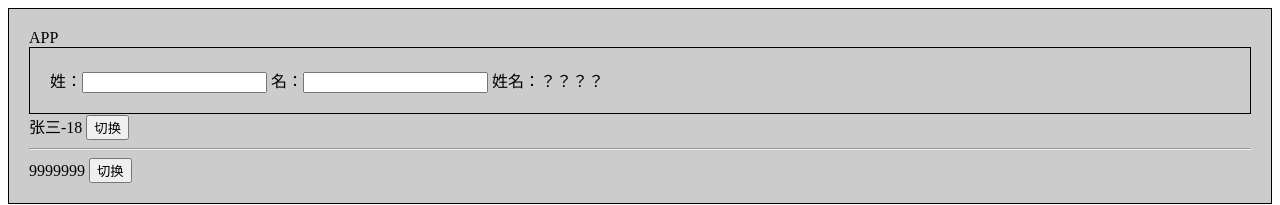
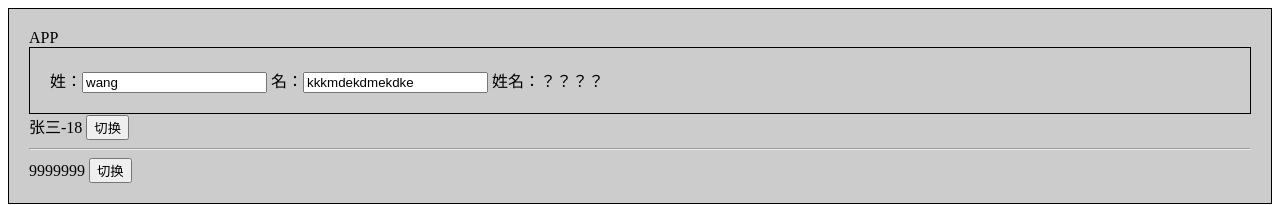
Before and after one commit to xiaodongxier/vue3_vite_ts_202401, a Vue app: page / in a window 1280 px wide. Shown: the top 205 px of the page. Built offline with nearby package versions, Linux system fonts and the light colour scheme.

Commit message:
定时同步完成...

```diff
--- a/src/components/Preson.vue
+++ b/src/components/Preson.vue
@@ -1,20 +1,22 @@
 <!--
  * @Date: 2024-01-22 23:27:13
- * @LastEditTime: 2024-01-24 21:59:40
+ * @LastEditTime: 2024-01-24 22:18:47
  * @Author: wangyongjie
  * @Note:
 -->
 <template>
   <div class="Preson">
-    姓：<input type="text">
-    名：<input type="text">
+    姓：<input type="text" v-model="firstName">
+    名：<input type="text" v-model="lasterName">
     姓名：<span>？？？？</span>
   </div>
 </template>
 
 
 <script setup lang="ts" name="Preson">
-
+import { ref } from 'vue'
+let firstName = "wang";
+let lasterName = "kkkmdekdmekdke"
 </script>
 
 
```
